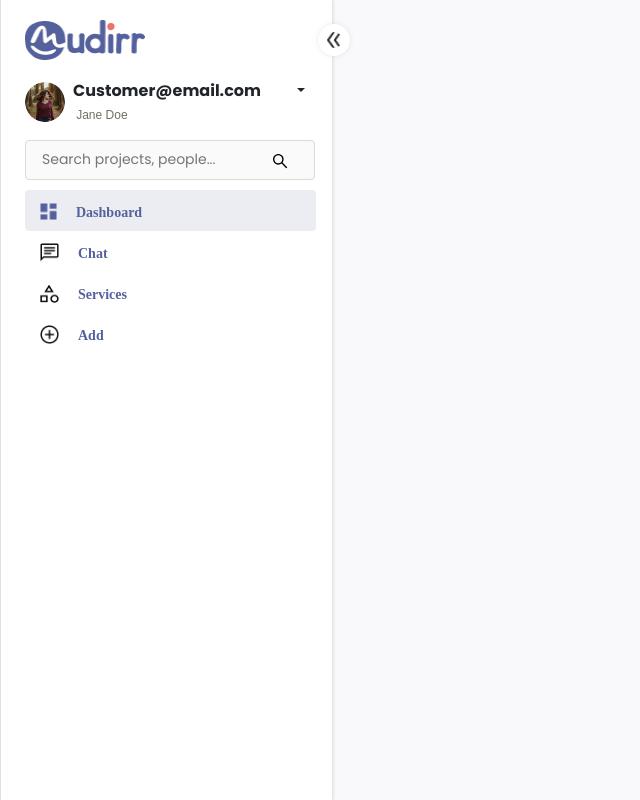
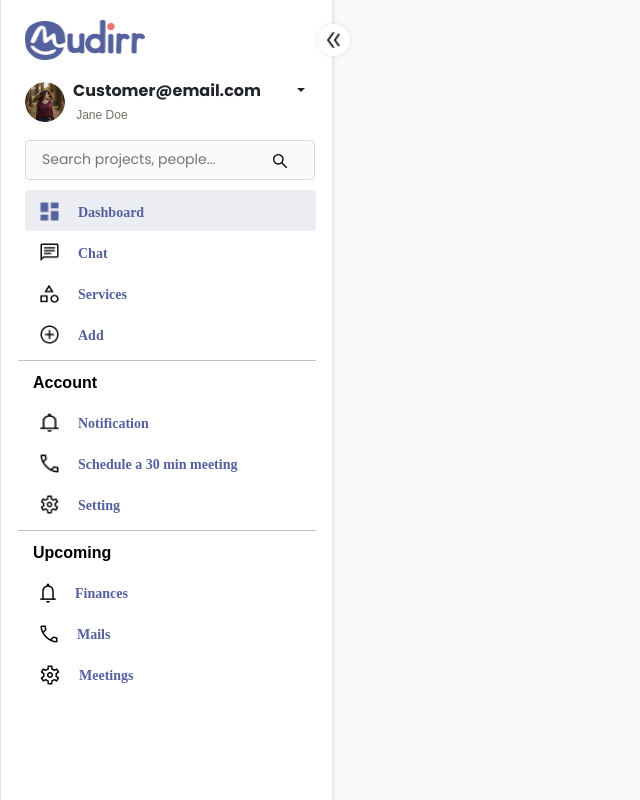
Before and after one commit to Mudassirrahman/mudirr-dashboard, a React (Create React App) app: page / in a window 1280 px wide. Shown: the whole page, without its empty margins (0-640 px from the left). Built offline with nearby package versions, Linux system fonts and the light colour scheme; a web font is replaced by a local one.

Commit message:
sidde bar done

```diff
--- a/src/components/sidebar/Sidebar.jsx
+++ b/src/components/sidebar/Sidebar.jsx
@@ -12,7 +12,7 @@ function Sidebar() {
   return (
     <>
       <div className=" p-0 m-0  ">
-        <div style={{ width: isOpen ? "332px" : "88px" }} className="sidebar">
+        <div style={{ width: isOpen ? "332px" : "93px" }} className="sidebar">
           <img
             className="logo-singl"
             src="/Path2616.png"
@@ -31,7 +31,7 @@ function Sidebar() {
               alt="arrow icon"
               className="rounded-circle bars"
               style={{
-                marginLeft: isOpen ? "317px" : "73px",
+                marginLeft: isOpen ? "317px" : "77px",
                 transform: isOpen ? "  rotate(0deg)" : " rotate(-180deg)",
               }}
               onClick={toggle}
@@ -122,7 +122,7 @@ function Sidebar() {
               style={{ left: isOpen ? "270.42px" : "35.4px" }}
             />
           </div>
-          <div>
+          <div className="dashboard-Main-link">
             <ul
               className="p-0  mb-0"
               style={{
@@ -130,13 +130,12 @@ function Sidebar() {
                 transition: ".5s ease-in",
               }}
             >
-              <li className="link" style={{background: "#ECEDF3"}}>
+              <li className="link" style={{ background: "#ECEDF3" }}>
                 <div className="icon">
                   <img
+                    className="dashboard-icone-img"
                     src="/icon/dashbord.png"
                     alt="dashboard icon"
-                    width="17"
-                    height="17"
                   />
                 </div>
                 <div className="link_text">Dashboard</div>
@@ -145,74 +144,54 @@ function Sidebar() {
               <li className="link">
                 <div className="icon">
                   <img
+                    className="dashboard-icone-img"
                     src="/icon/chat.png"
                     alt="dashboard icon"
-                    width="19"
-                    height="19"
                   />
                 </div>
-
                 <div className="link_text">Chat</div>
               </li>
 
               <li className="link">
                 <div className="icon">
                   <img
+                    className="dashboard-icone-img"
                     src="/icon/service.png"
                     alt="dashboard icon"
-                    width="19"
-                    height="19"
                   />
                 </div>
-
                 <div className="link_text">Services</div>
               </li>
 
               <li className="link">
                 <div className="icon">
                   <img
+                    className="dashboard-icone-img"
                     src="/icon/add.png"
                     alt="dashboard icon"
-                    width="19"
-                    height="19"
                   />
                 </div>
-
                 <div className="link_text">Add</div>
               </li>
             </ul>
           </div>
-        </div>
-      </div>
-    </>
-  );
-}
+          <hr
+            style={{
+              margin: "6px 17px 0",
+              width: isOpen ? "90%" : "65%",
+              transition: ".5s ease-in",
+            }}
+          />
 
-export default Sidebar;
-
-{
-  /* <hr
-            className=""
+          <div>
+            <span
               style={{
-              margin: "22px auto 0",
-              width: isOpen ? "90%" : "75%",
-            }}
-          /> */
-}
-{
-  /* <div>
-            <span
-              // style={{ display: isOpen ? "block" : "none", marginLeft: "32px" }}
-              style={{
-                visibility: isOpen ? "visible" : "hidden",
-                transition: isOpen ? ".7s ease-in" : ".7s ease-in",
-                // display: isOpen ? "block" : "none",
-                // visibility: isOpen ? "1" : "0",
+                display: isOpen ? "block" : "none",
+                transition: ".5s ease-in",
                 marginLeft: "32px",
-                marginTop: "17px",
+                marginTop: "10px",
                 fontFamily: "Axiforma , sans-serif",
                 fontWeight: "600",
-                // transition: isOpen ?".8s ease-in" : ".8s ease-in",
               }}
               onClick={() => setIsCollapsed(!isCollapsed)}
             >
@@ -222,174 +201,70 @@ export default Sidebar;
               className="collapse-content"
               style={{
                 display: isCollapsed && isOpen ? "none" : "block",
-                // marginTop: "6px",
-                // transition: isOpen ? " .6s ease-in" : ".8s ease-in",
-                marginTop: isOpen ? "6px" : "-33px",
-                transition: isOpen ? " ease-in .6s" : ".8s ease-in",
+                marginTop: "6px",
+                transition: ".5s ease-in",
               }}
               aria-expanded={isCollapsed}
             >
+           <div className="dashboard-Main-link">
            <ul
-                className="p-0  dropdown1trans"
+                className="p-0 mb-0"
                 style={{
-                  overflow:"hidden",
-                  marginLeft: "18.25px",
-                  top: isOpen ? "443px " : "385px",
-                  transition: isOpen ? ".8s ease-in" : ".8s ease-in",
-                  // transition: isOpen ? "all .7s" : ".5s"
+                  overflow: "hidden",
+                  transition: ".5s ease-in",
                 }}
               >
-                <li
-                  className="list-unstyled link-collaps"
-                  style={{
-                    paddingLeft: "16px",
-                    marginRight: "16.5px",
-                    borderRadius: "4px",
-                    marginTop: "18px",
-                    paddingTop: "5px",
-                    paddingBottom: "5px",
-                    paddingTop: "5px",
-                    paddingBottom: "5px",
-                  }}
-                >
+                <li className="link link-collaps">
+                  <div className="icon">
                     <img
+                      className="dashboard-icone-img"
                       src="/icon/alert.png"
                       alt="dashboard icon"
-                    width="16"
-                    height="20"
-                    className="icon"
-                    // style={{ marginTop: isOpen ? "26px" : "21px" }}
                     />
-                  <CSSTransition
-                    in={isOpen}
-                    timeout={800}
-                    classNames={"fade"}
-                    unmountOnExit
-                  >
-                    <a
-                      className="text-decoration-none link_text"
-                      href="#"
-                      style={{
-                        overflow: "hidden",
-                        fontFamily: "Axiforma , sans-serif",
-                        fontWeight: "400",
-                        // marginTop: isOpen ? "26px" : "21px"
-                      }}
-                    >
-                      Notification
-                    </a>
-                  </CSSTransition>
+                  </div>
+                  <div className="link_text">Notification</div>
                 </li>
-                <li
-                  className="list-unstyled d-flex  link-collaps"
-                  style={{
-                    paddingLeft: "16px",
-                    marginRight: "16.5px",
-                    borderRadius: "4px",
-                    marginTop: "8px",
-                    paddingTop: "px",
-                    paddingBottom: "5px",
-                    // overflow:"hidden",
-
-                  }}
-                >
+                <li className="link link-collaps">
+                  <div className="icon">
                     <img
+                      className="dashboard-icone-img"
                       src="/icon/shudailMeeting.png"
                       alt="dashboard icon"
-                    width="17"
-                    height="17"
-                    className="icon"
-                    // style={{ marginTop: isOpen ? "21px" : "21px" }}
                     />
-                  <CSSTransition
-                    in={isOpen}
-                    timeout={800}
-                    classNames={"fade"}
-                    unmountOnExit
-                  >
-                    <a
-                      className="text-decoration-none link_text"
-                      href="#"
-                      style={{
-                        overflow: "hidden",
-                        fontFamily: "Axiforma , sans-serif",
-                        fontWeight: "400",
-                        // marginTop: isOpen ? "21px" : "21px",
-                      }}
-                    >
-                      Schedule a 30 min meeting
-                    </a>
-                  </CSSTransition>
+                  </div>
+                  <div className="link_text">Schedule a 30 min meeting</div>
                 </li>
-                <li
-                  className="list-unstyled  link-collaps"
-                  style={{
-                    paddingLeft: "16px",
-                    marginRight: "16.5px",
-                    borderRadius: "4px",
-                    marginTop: "5px",
-                    paddingTop: "5px",
-                    paddingBottom: "5px",
-                    paddingTop: "5px",
-                    paddingBottom: "5px",
-                  }}
-                >
+                <li className="link link-collaps">
+                  <div className="icon">
                     <img
+                      className="dashboard-icone-img"
                       src="/icon/setting.png"
                       alt="dashboard icon"
-                    width="19"
-                    height="19"
-                    className="icon"
-                    // style={{ marginTop: isOpen ? "21px" : "21px" }}
                     />
-                  <CSSTransition
-                    in={isOpen}
-                    timeout={800}
-                    classNames={"fade"}
-                    unmountOnExit
-                  >
-                    <a
-                      className="text-decoration-none link_text"
-                      href="#"
-                      style={{
-                        overflow: "hidden",
-                        fontFamily: "Axiforma , sans-serif",
-                        fontWeight: "400",
-                        marginTop: isOpen ? "21px" : "21px",
-                      }}
-                    >
-                      Setting
-                    </a>
-                  </CSSTransition>
+                  </div>
+                  <div className="link_text">Setting</div>
                 </li>
               </ul>
            </div>
-          </div> */
-}
+            </div>
+          </div>
+          <hr
+            style={{
+              margin: "6px 17px 0",
+              width: isOpen ? "90%" : "65%",
+              transition: ".5s ease-in",
+            }}
+          />
 
-{
-  /* <hr
-            style={{
-              margin: "22px auto 0",
-              width: isOpen ? "90%" : "75%",
-            }}
-          /> */
-}
-{
-  /*
 <div>
             <span
-              // style={{ display: isOpen ? "block" : "none", marginLeft: "32px" }}
               style={{
-                visibility: isOpen ? "visible" : "hidden",
-                transition: isOpen ? ".7s ease-in" : ".7s ease-in",
-                // display: isOpen ? "block" : "none",
-                // visibility: isOpen ? "1" : "0",
+                display: isOpen ? "block" : "none",
+                transition: ".5s ease-in",
                 marginLeft: "32px",
-                marginTop: "26px",
+                marginTop: "10px",
                 fontFamily: "Axiforma , sans-serif",
                 fontWeight: "600",
-                // transition: isOpen ?".8s ease-in" : ".8s ease-in",
               }}
               onClick={() => setIsCollapsed1(!isCollapsed1)}
             >
@@ -399,143 +274,57 @@ export default Sidebar;
               className="collapse-content"
               style={{
                 display: isCollapsed1 && isOpen ? "none" : "block",
-                // marginTop: "6px",
-                // transition: isOpen ? " .6s ease-in" : ".8s ease-in",
-                marginTop: isOpen ? "6px" : "-33px",
-                transition: isOpen ? " ease-in .6s" : ".8s ease-in",
+                marginTop: "6px",
+                transition: ".5s ease-in",
               }}
               aria-expanded={isCollapsed1}
             >
+           <div className="dashboard-Main-link">
            <ul
-                className="p-0 "
+                className="p-0 mb-0"
                 style={{
-                  marginLeft: "18.25px",
-                  top: isOpen ? "443px" : "385px",
+                  overflow: "hidden",
+                  transition: ".5s ease-in",
                 }}
               >
-                <li
-                  className="list-unstyled  link-collaps"
-                  style={{
-                    paddingLeft: "16px",
-                    marginRight: "16.5px",
-                    borderRadius: "4px",
-                    marginTop: isOpen ? "18px" : "10px",
-                    paddingTop: "5px",
-                    paddingBottom: "5px",
-                    paddingTop: "5px",
-                    paddingBottom: "5px",
-                  }}
-                >
+                <li className="link link-collaps">
+                  <div className="icon">
                     <img
-                    src="/icon/finance.png"
+                      className="/icon/finance.png"
+                      src="/icon/alert.png"
                       alt="dashboard icon"
-                    width="21"
-                    height="15"
-                    className="icon"
-                    // style={{ marginTop: isOpen ? "21px" : "28px" }}
                     />
-                  <CSSTransition
-                    in={isOpen}
-                    timeout={800}
-                    classNames={"fade"}
-                    unmountOnExit
-                  >
-                    <a
-                      className="text-decoration-none link_text"
-                      href="#"
-                      style={{
-                        // display: isOpen ? "block " : "none",
-                        transition: isOpen ? ".8s ease-in" : ".8s ease-in",
-                        fontFamily: "Axiforma , sans-serif",
-                        fontWeight: "400",
-                        marginTop: isOpen ? "21px" : "21px",
-                      }}
-                    >
-                      Finances
-                    </a>
-                  </CSSTransition>
+                  </div>
+                  <div className="link_text">Finances</div>
                 </li>
-                <li
-                  className="list-unstyled  link-collaps "
-                  style={{
-                    paddingLeft: "16px",
-                    marginRight: "16.5px",
-                    borderRadius: "4px",
-                    marginTop: "5px",
-                    paddingTop: "5px",
-                    paddingBottom: "5px",
-                    paddingTop: "5px",
-                    paddingBottom: "5px",
-                  }}
-                >
+                <li className="link link-collaps">
+                  <div className="icon">
                     <img
-                    src="/icon/mail.png"
+                      className="/icon/mail.png"
+                      src="/icon/shudailMeeting.png"
                       alt="dashboard icon"
-                    width="19"
-                    height="15"
-                    className="icon"
-                    // style={{ marginTop: isOpen ? "26px" : "23px" }}
                     />
-                  <CSSTransition
-                    in={isOpen}
-                    timeout={800}
-                    classNames={"fade"}
-                    unmountOnExit
-                  >
-                    <a
-                      className="text-decoration-none link_text"
-                      href="#"
-                      style={{
-                        marginTop: isOpen ? "26px" : "21px",
-                        fontFamily: "Axiforma , sans-serif",
-                        fontWeight: "400",
-                      }}
-                    >
-                      Mails
-                    </a>
-                  </CSSTransition>
+                  </div>
+                  <div className="link_text">Mails</div>
                 </li>
-                <li
-                  className="list-unstyled  link-collaps"
-                  style={{
-                    paddingLeft: "16px",
-                    marginRight: "16.5px",
-                    borderRadius: "4px",
-                    marginTop: "5px",
-                    paddingTop: "5px",
-                    paddingBottom: "5px",
-                    paddingTop: "5px",
-                    paddingBottom: "5px",
-                  }}
-                >
+                <li className="link link-collaps">
+                  <div className="icon">
                     <img
-                    src="/icon/meeting.png"
+                      className="/icon/meeting.png"
+                      src="/icon/setting.png"
                       alt="dashboard icon"
-                    width="19"
-                    height="15"
-                    className="icon"
-                    // style={{ marginTop: isOpen ? "26px" : "21px" }}
                     />
-                  <CSSTransition
-                    in={isOpen}
-                    timeout={800}
-                    classNames={"fade"}
-                    unmountOnExit
-                  >
-                    <a
-                      className="text-decoration-none link_text"
-                      href="#"
-                      style={{
-                        marginTop: isOpen ? "26px" : "21px",
-                        fontFamily: "Axiforma , sans-serif",
-                        fontWeight: "400",
-                      }}
-                    >
-                      Meetings
-                    </a>
-                  </CSSTransition>
+                  </div>
+                  <div className="link_text">Meetings</div>
                 </li>
               </ul>
            </div>
-          </div> */
+            </div>
+          </div>
+        </div>
+      </div>
+    </>
+  );
 }
+
+export default Sidebar;
--- a/src/components/sidebar/sidebar.css
+++ b/src/components/sidebar/sidebar.css
@@ -95,13 +95,15 @@
     height: 18.2px;
   }
 
+  .dashboard-Main-link{
+    margin-left: 24px;
+  }
   .link {
     display: flex;
     color: #55619c;
     transition: .5s ease-in;
     padding: 5.5px 14.5px;
-    margin-left: 24px;
-    margin-right: 16.5px;
+    margin-right: 16px;
     border-radius: 4px;
   }
 
@@ -125,6 +127,10 @@
   .icon {
     font-size: 20px !important;
     color: #050504;
+  }
+  .dashboard-icone-img{
+    width: 19px;
+    height: 19px;
   }
 
   .link_text {
```
Lines whose indentation alone changed are shown as unchanged.
